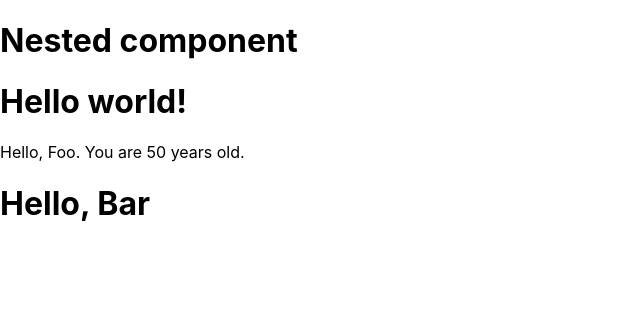
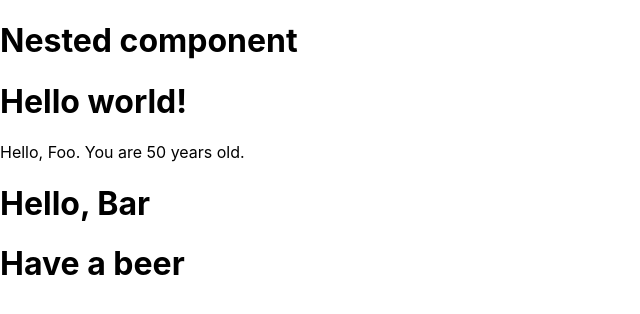
Before and after one commit to Cleomir/learning-react, a React (Create React App) app: page / in a window 1280 px wide. Shown: the top 314 px of the page, without its empty margins (0-640 px from the left). Built offline with nearby package versions, Linux system fonts and the light colour scheme.

Commit message:
Add conditional

```diff
--- /dev/null
+++ b/src/components/Conditional.js
@@ -0,0 +1,5 @@
+const Conditional = ({ age }) => {
+  return <h1>{age < 18 ? `You're underage` : `Have a beer`}</h1>;
+};
+
+export default Conditional;
--- a/src/components/Nested.js
+++ b/src/components/Nested.js
@@ -3,6 +3,7 @@ import { Component } from "react";
 import Class from "./Class";
 import Props from "./Props";
 import Stateless from "./Stateless";
+import Conditional from "./Conditional";
 
 export default class Nested extends Component {
   render() {
@@ -12,6 +13,7 @@ export default class Nested extends Component {
         <Class />
         <Props name="Foo" age="50" />
         <Stateless name="Bar" />
+        <Conditional age={30} />
       </div>
     );
   }
```
